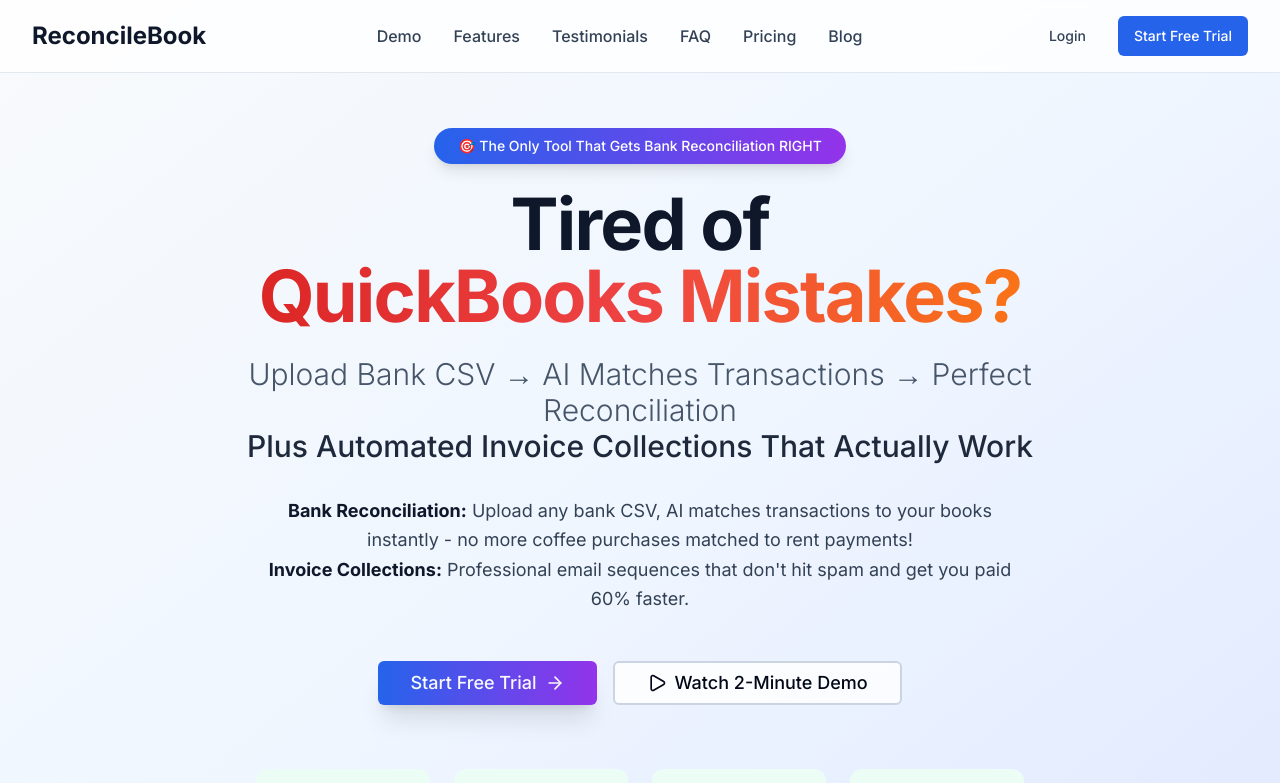
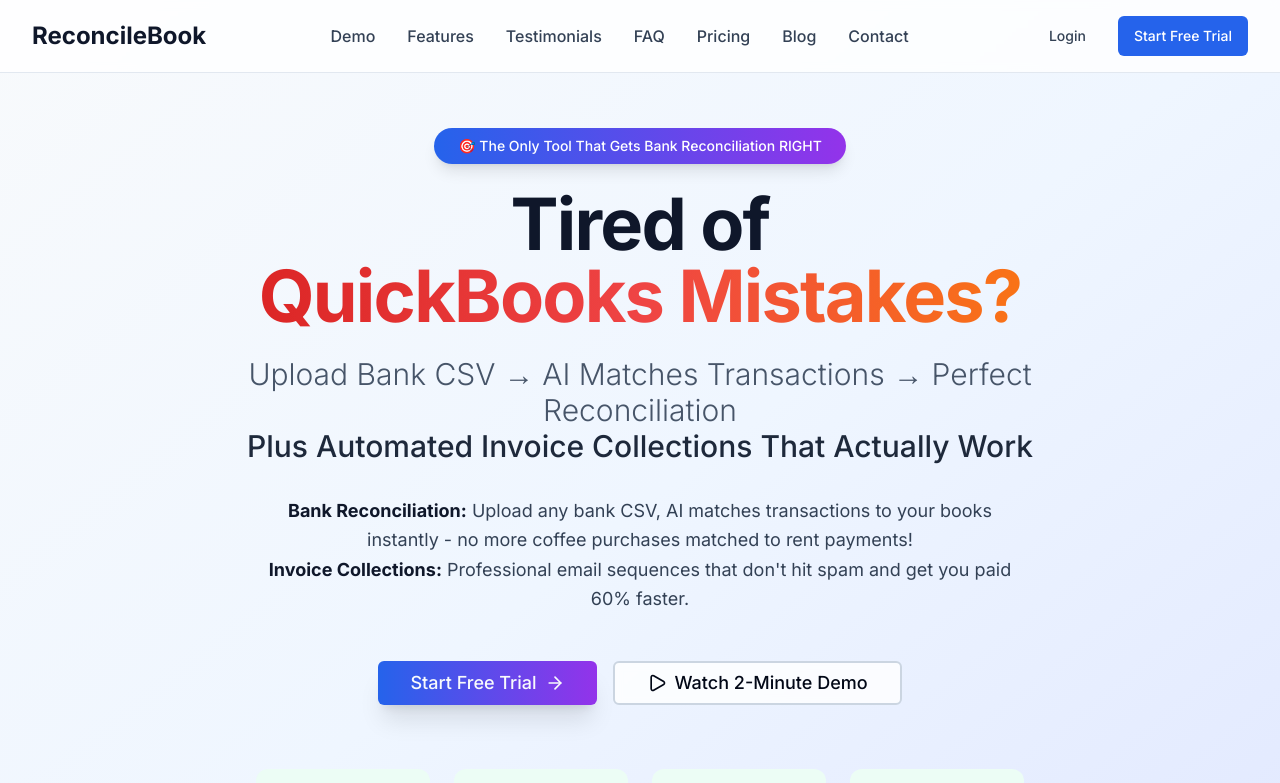
Before and after one commit to algominds35/bank-reconciliation-tool, a Next.js app: page / in a window 1280 px wide. Shown: the top 783 px of the page. Built offline with nearby package versions, Linux system fonts and the light colour scheme.

Commit message:
Add Contact navigation link to header

```diff
--- a/src/app/page.tsx
+++ b/src/app/page.tsx
@@ -65,6 +65,7 @@ export default function HomePage() {
               <Link href="/blog">
                 <span className="text-slate-700 hover:text-slate-900 font-medium">Blog</span>
               </Link>
+              <a href="mailto:alex@usealgomind.com?subject=ReconcileBook%20Inquiry&body=Hi%20Alex,%0D%0A%0D%0AI'm%20interested%20in%20learning%20more%20about%20ReconcileBook.%0D%0A%0D%0APlease%20contact%20me%20to%20discuss." className="text-slate-700 hover:text-slate-900 font-medium">Contact</a>
             </nav>
 
             <div className="flex items-center space-x-4">
```
